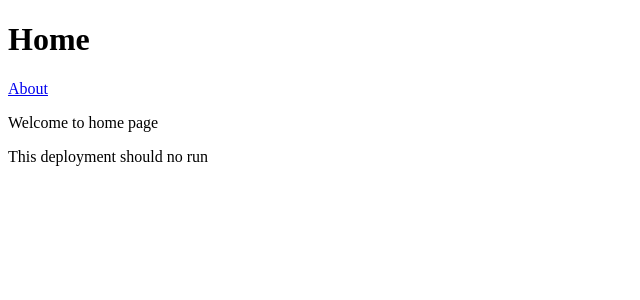
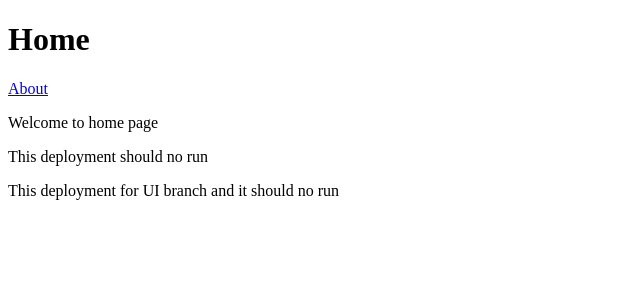
Before and after one commit to ibrahimAlphaSquad/playwright, a Next.js app: page / in a window 1280 px wide. Shown: the top 300 px of the page, without its empty margins (0-640 px from the left). Built offline with nearby package versions, Linux system fonts and the light colour scheme.

Commit message:
UI changes

```diff
--- a/app/page.tsx
+++ b/app/page.tsx
@@ -7,6 +7,7 @@ export default function Page() {
       <Link href="/about">About</Link>
       <p>Welcome to home page</p>
       <p>This deployment should no run</p>
+      <p>This deployment for UI branch and it should no run</p>
     </div>
   );
 }
```
